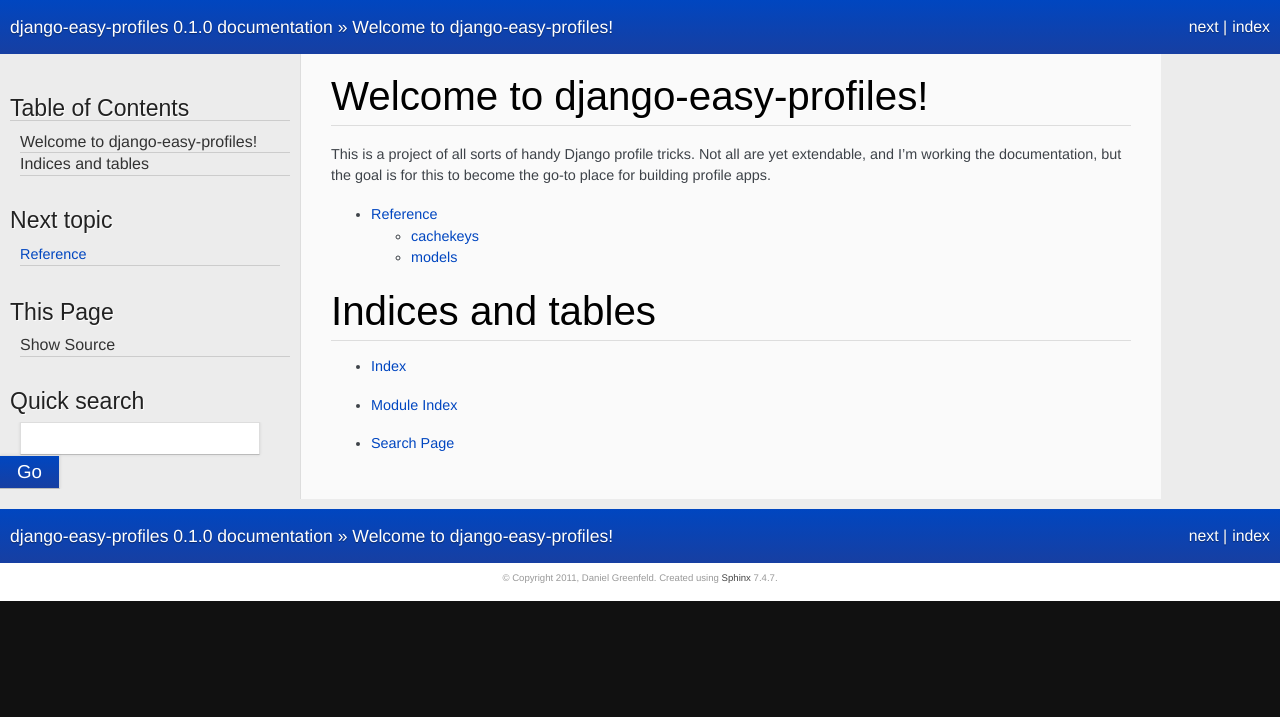
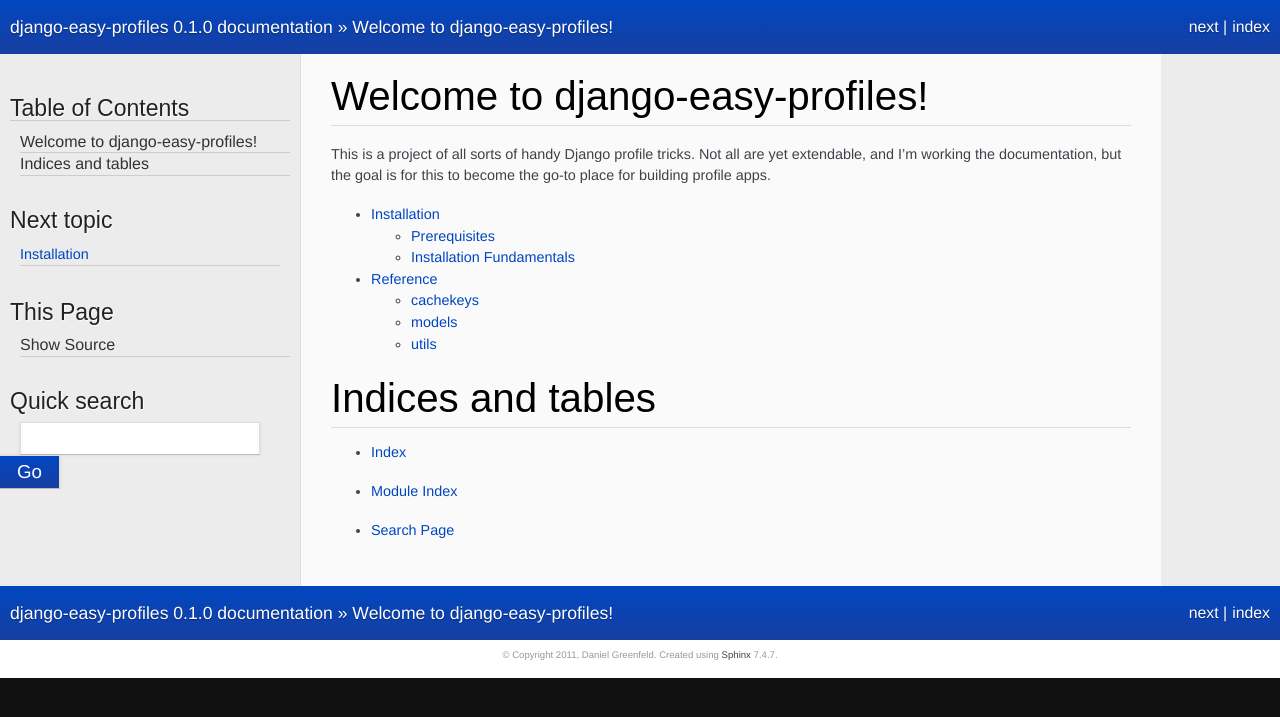
Before and after one commit to pydanny/django-easy-profiles, a Sphinx documentation site: the page built from docs/index.rst, in a window 1280 px wide. Shown: the top 717 px of the page. Built offline with Sphinx 7.4.7, drawn with Linux system fonts in a browser that asks for light colours; some web fonts are replaced; part of the change alters nothing that is shown.

```diff
--- a/docs/conf.py
+++ b/docs/conf.py
@@ -16,8 +16,9 @@ import sys, os
 # If extensions (or modules to document with autodoc) are in another directory,
 # add these directories to sys.path here. If the directory is relative to the
 # documentation root, use os.path.abspath to make it absolute, like shown here.
-sys.path.insert(0, os.path.abspath('..'))
-sys.path.insert(0, os.path.abspath('../easy_maps'))
+sys.path.append(os.path.abspath('.'))
+sys.path.append(os.path.abspath('..'))
+os.environ["DJANGO_SETTINGS_MODULE"] = "settings"
 
 # -- General configuration -----------------------------------------------------
 
--- a/docs/index.rst
+++ b/docs/index.rst
@@ -11,6 +11,7 @@ This is a project of all sorts of handy Django profile tricks. Not all are yet e
 .. toctree::
    :maxdepth: 2
 
+   installation
    reference
 
 Indices and tables
--- /dev/null
+++ b/docs/installation.rst
@@ -0,0 +1,35 @@
+============
+Installation
+============
+
+This document will explain how django-easy-profiles into your project. django-easy-maps tries to be as unobtrusive as possible, so you should
+be able to add or remove components of this app with minimal difficulty.
+
+Prerequisites
+=============
+
+django-easy-profiles has been tested with the following:
+
+ * Python 2.6.x and Python 2.7.x
+ * Django 1.3.x
+
+Installation Fundamentals
+==========================
+
+First fetch the package from PyPI::
+
+    pip install django-easy-profiles
+
+Add django-easy-profiles to your INSTALLED_APPS::
+
+    INSTALLED_APPS = [
+        # ...
+        "easy_profiles",
+    ]
+
+Wire django-easy-profiles into your URLconf::
+
+    urlpatterns = patterns("",
+        # ...
+        url(r"^profiles/", include("idios.urls"))
+    )
--- a/docs/reference.rst
+++ b/docs/reference.rst
@@ -4,12 +4,21 @@ Reference
 
 cachekeys
 =========
+
 .. automodule:: easy_maps.cachekeys
     :members:
     :undoc-members:
 
 models
 =======
+
 .. automodule:: easy_maps.models
     :members:
     :undoc-members:
+
+utils
+=======
+
+.. automodule:: easy_maps.utils
+    :members:
+    :undoc-members:
```
